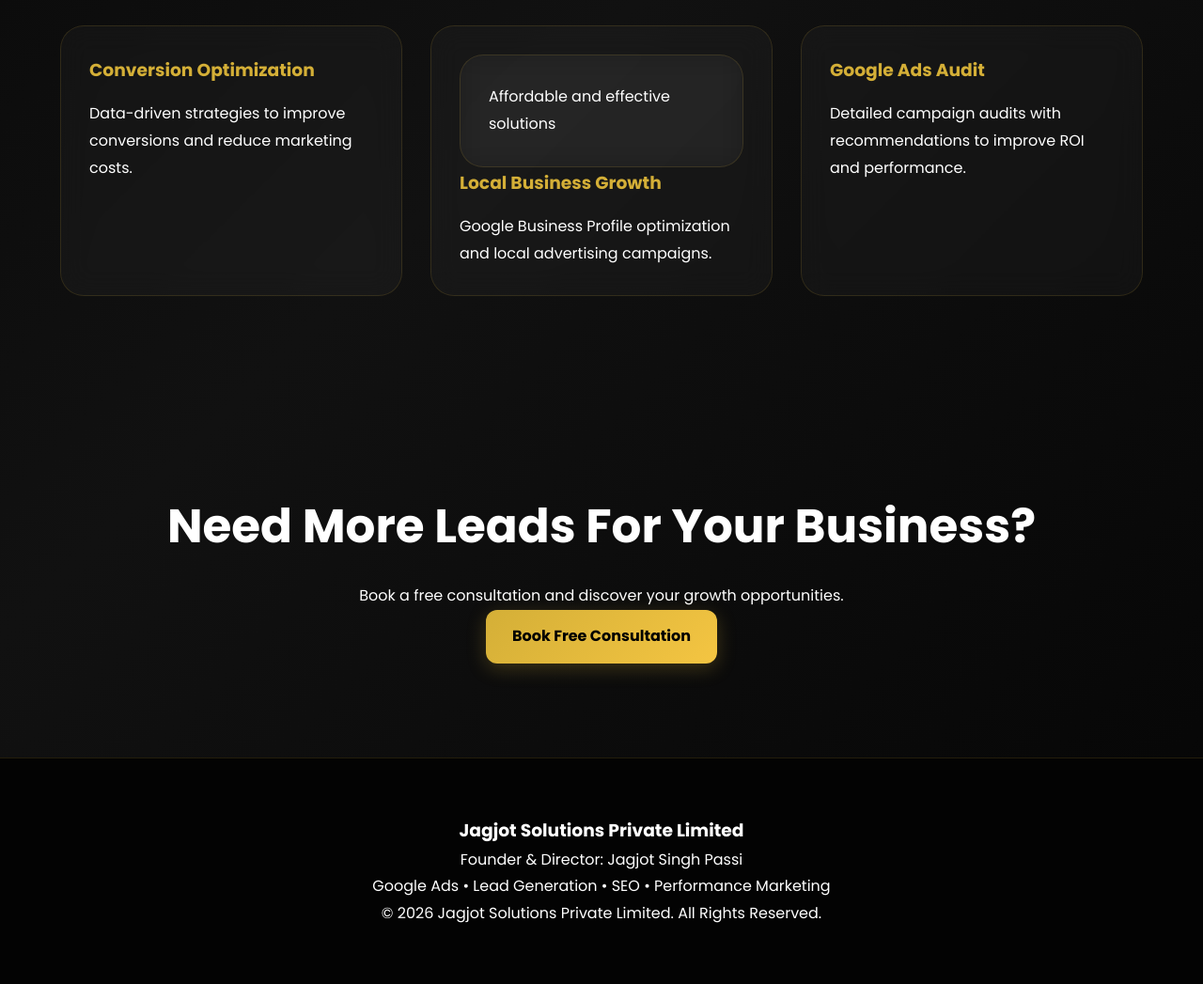
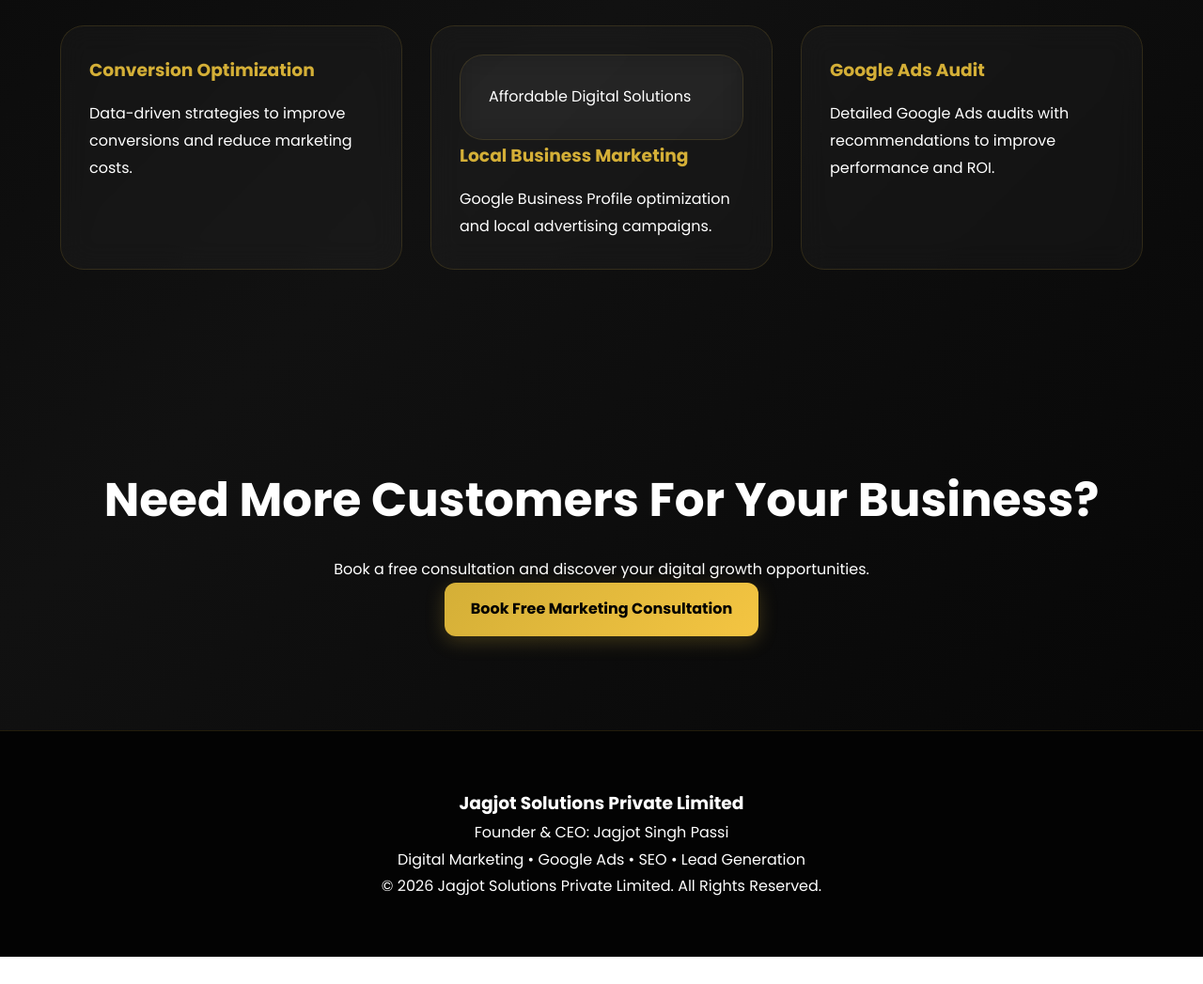
Before and after one commit to jagjotsinghpassi5911-cloud/Digital-marketing, a plain HTML site: page services.html in a window 1280 px wide. Shown: the part 968-2015 px from the top of the page at 94% size. After the commit the page ends 1986 px from the top, so only its background shows below. Drawn offline with Linux system fonts and the light colour scheme.

Commit message:
Update services.html

```diff
--- a/services.html
+++ b/services.html
@@ -134,9 +134,10 @@ Data-driven strategies to improve conversions and reduce marketing costs.
 
 <div class="service-card">
 <div class="service-card reveal reveal-delay-3">
-Affordable and effective solutions
+Affordable Digital Solutions
 </div>
-<h3>Local Business Growth</h3>
+<h3>Local Business Marketing
+</h3>
 
 <p>
 
@@ -152,7 +153,7 @@ Google Business Profile optimization and local advertising campaigns.
 
 <p>
 
-Detailed campaign audits with recommendations to improve ROI and performance.
+Detailed Google Ads audits with recommendations to improve performance and ROI.
 
 </p>
 
@@ -169,15 +170,16 @@ Detailed campaign audits with recommendations to improve ROI and performance.
 <div class="container">
 
 <h2>
-Need More Leads For Your Business?
+Need More Customers For Your Business?
 </h2>
 
 <p>
-Book a free consultation and discover your growth opportunities.
+Book a free consultation and discover your digital growth opportunities.
 </p>
 
 <a href="contact.html" class="btn-primary">
-Book Free Consultation
+Book Free Marketing Consultation
+
 </a>
 
 </div>
@@ -191,11 +193,11 @@ Book Free Consultation
 <h3>Jagjot Solutions Private Limited</h3>
 
 <p>
-Founder & Director: Jagjot Singh Passi
+Founder & CEO: Jagjot Singh Passi
 </p>
 
 <p>
-Google Ads • Lead Generation • SEO • Performance Marketing
+Digital Marketing • Google Ads • SEO • Lead Generation
 </p>
 
 <p>
```
